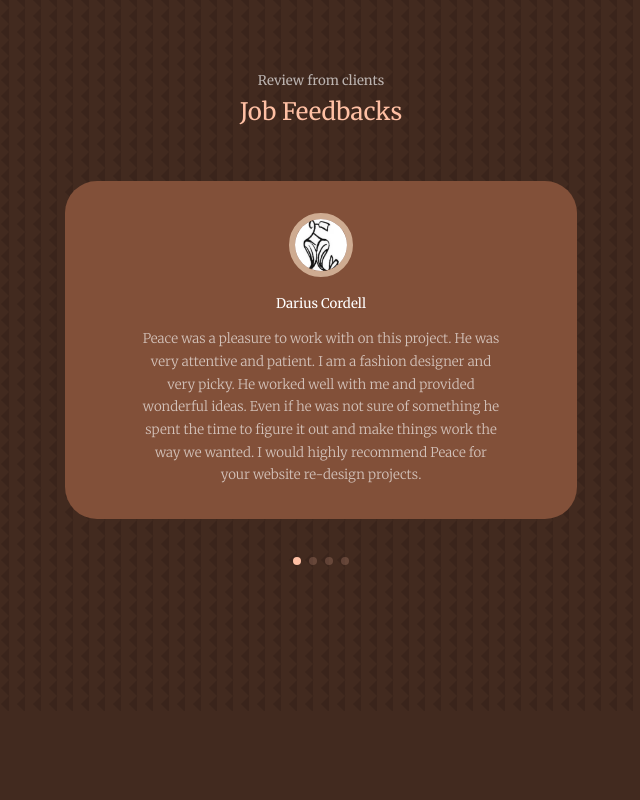
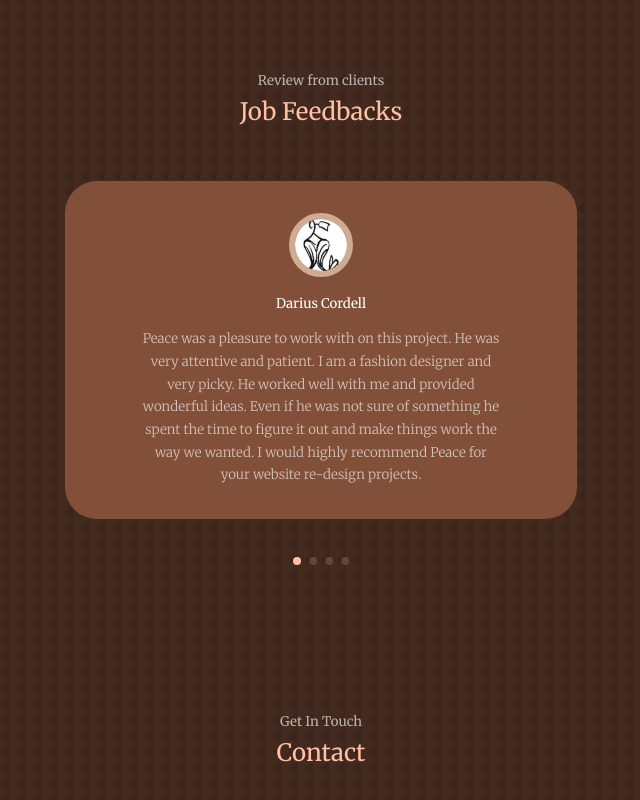
Before and after one commit to akinolapo/akinolapo-react, a React (Create React App) app: page / in a window 1280 px wide. Shown: the part 4184-4984 px from the top of the page, without its empty margins (319-959 px from the left). Before the commit the page ends 4895 px from the top, so only its background shows below. Built offline with nearby package versions, Linux system fonts and the light colour scheme.

Commit message:
started work on contact component

```diff
--- a/src/components/contact/contact.jsx
+++ b/src/components/contact/contact.jsx
@@ -4,7 +4,8 @@
 const contact = () => {
   return (
     <section id='contact'>
-
+      <h5>Get In Touch</h5>
+      <h2>Contact</h2>
     </section>
   )
 }
```
